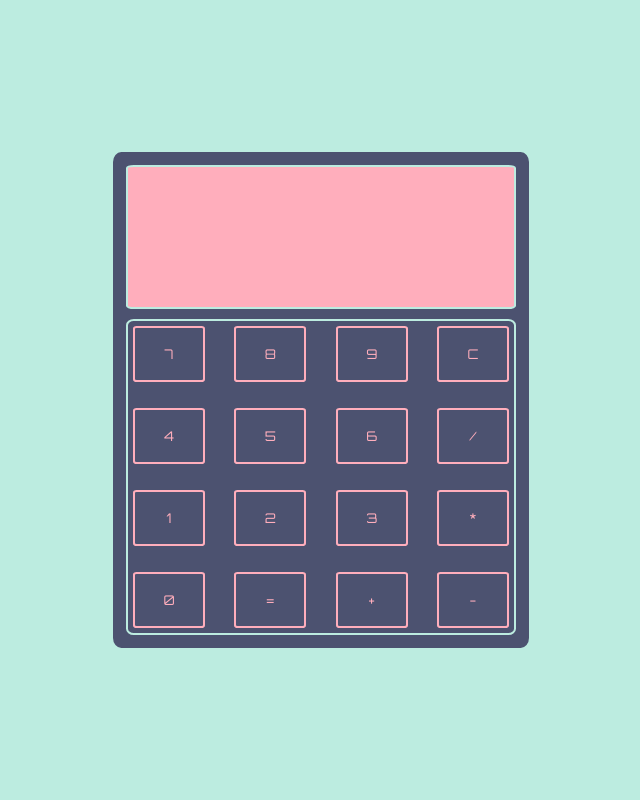
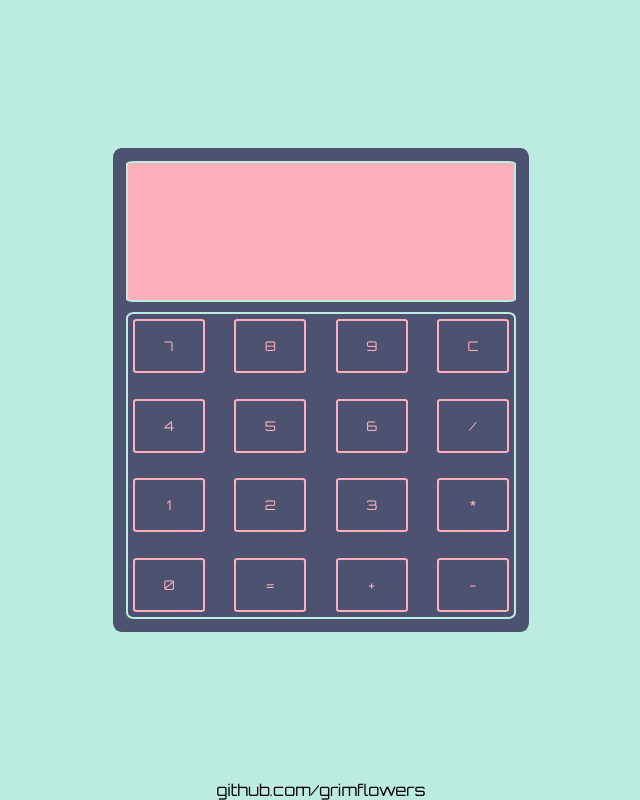
Before and after one commit to grimflowers/odin-calculator, a plain HTML site: page index.html in a window 1280 px wide. Shown: the whole page, without its empty margins (319-959 px from the left). Drawn offline with Linux system fonts and the light colour scheme.

Commit message:
Add footer

```diff
--- a/css/master.css
+++ b/css/master.css
@@ -29,6 +29,14 @@ body {
     padding: 8px;
 }
 
+.container {
+    color: var(--grey);
+    display: flex;
+    justify-content: center;
+    align-items: center;
+    flex: 1;
+}
+
 .display {
     height: 25%;
     margin: 5px;
@@ -46,6 +54,10 @@ body {
 .expression {
     font-size: 2rem;
     color: var(--grey);
+}
+
+footer {
+    justify-self: flex-end;
 }
 
 .result {
--- a/index.html
+++ b/index.html
@@ -12,6 +12,7 @@
     <title>Calculator</title>
 </head>
 <body>
+    <div class="container">
         <div class="calculator">
             <div class="display">
                 <div class="expression"></div>
@@ -36,5 +37,7 @@
                 <button type="button" class="btn operator" data-key="-">-</button>
             </div>
         </div>
+    </div>
+    <footer>github.com/grimflowers</footer>
 </body>
 </html>
```
Lines whose indentation alone changed are shown as unchanged.
